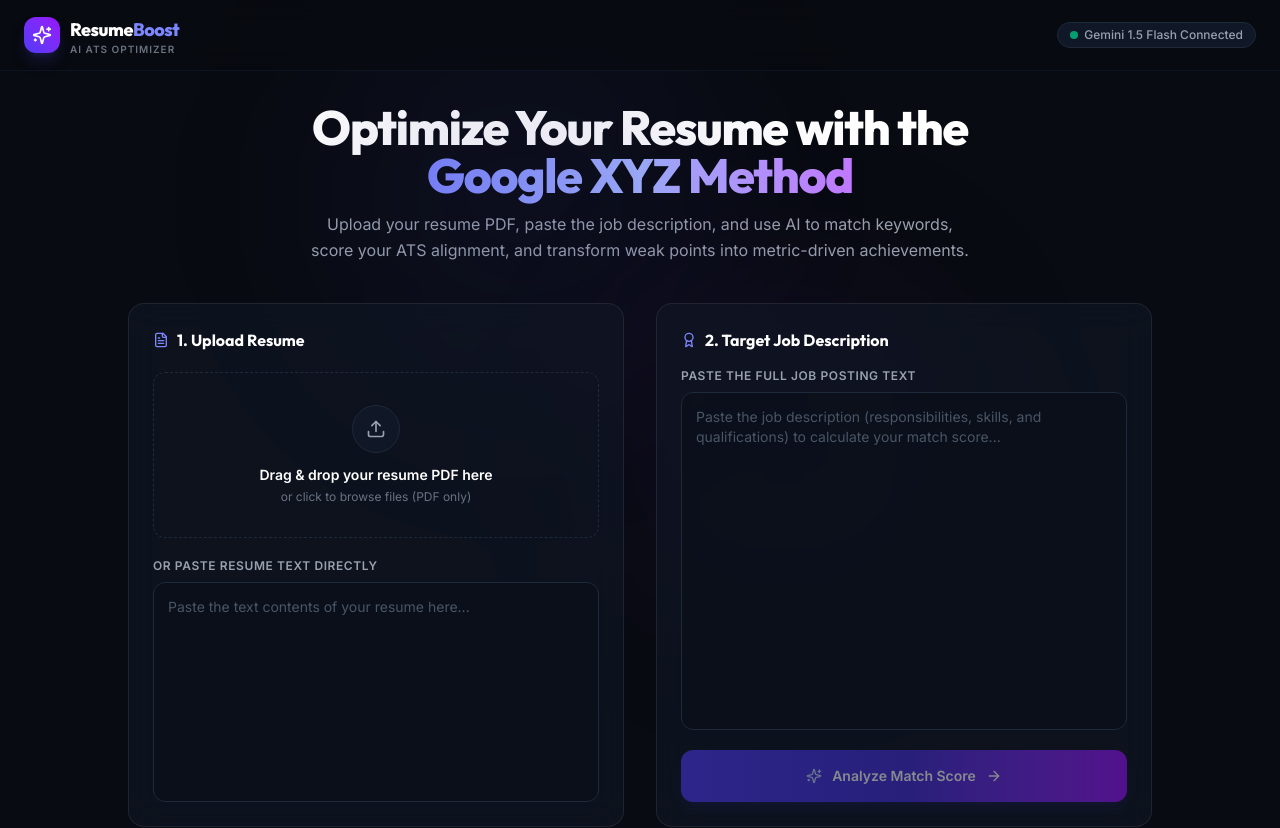
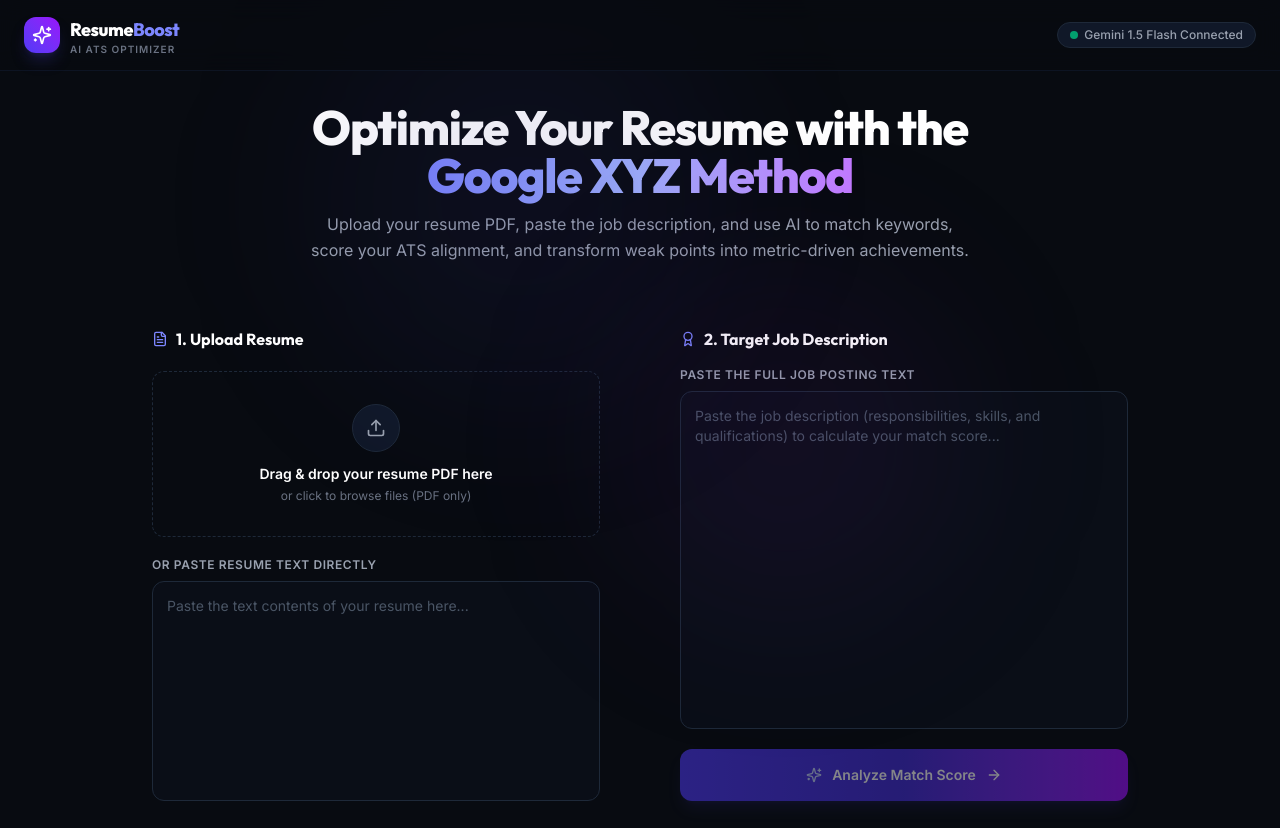
Before and after one commit to msubhank/Resume-Boost, a React (Vite) app in the folder frontend/: page / in a window 1280 px wide. Shown: the top 828 px of the page. Built offline with nearby package versions, Linux system fonts and the light colour scheme.

Commit message:
css property corrected

```diff
--- a/frontend/src/index.css
+++ b/frontend/src/index.css
@@ -1,12 +1,12 @@
 @import "tailwindcss";
 
 /* Premium Glassmorphism Background */
-.glass-card {
+/* .glass-card {
   background: rgba(17, 24, 39, 0.6);
   backdrop-filter: blur(16px);
   -webkit-backdrop-filter: blur(16px);
   border: 1px solid rgba(255, 255, 255, 0.08);
-}
+} */
 
 .glass-card-hover {
   transition: all 0.3s cubic-bezier(0.4, 0, 0.2, 1);
```
